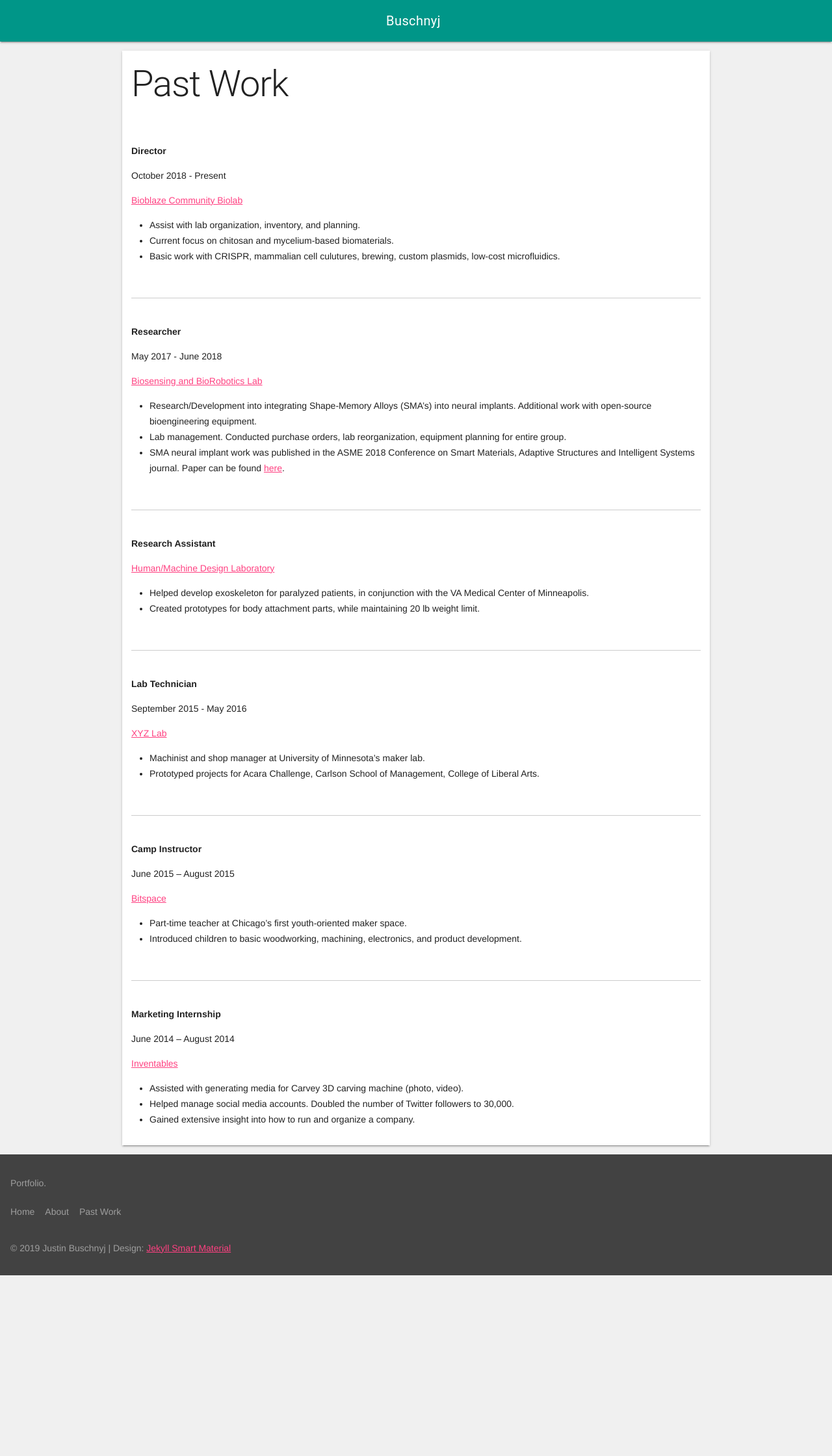
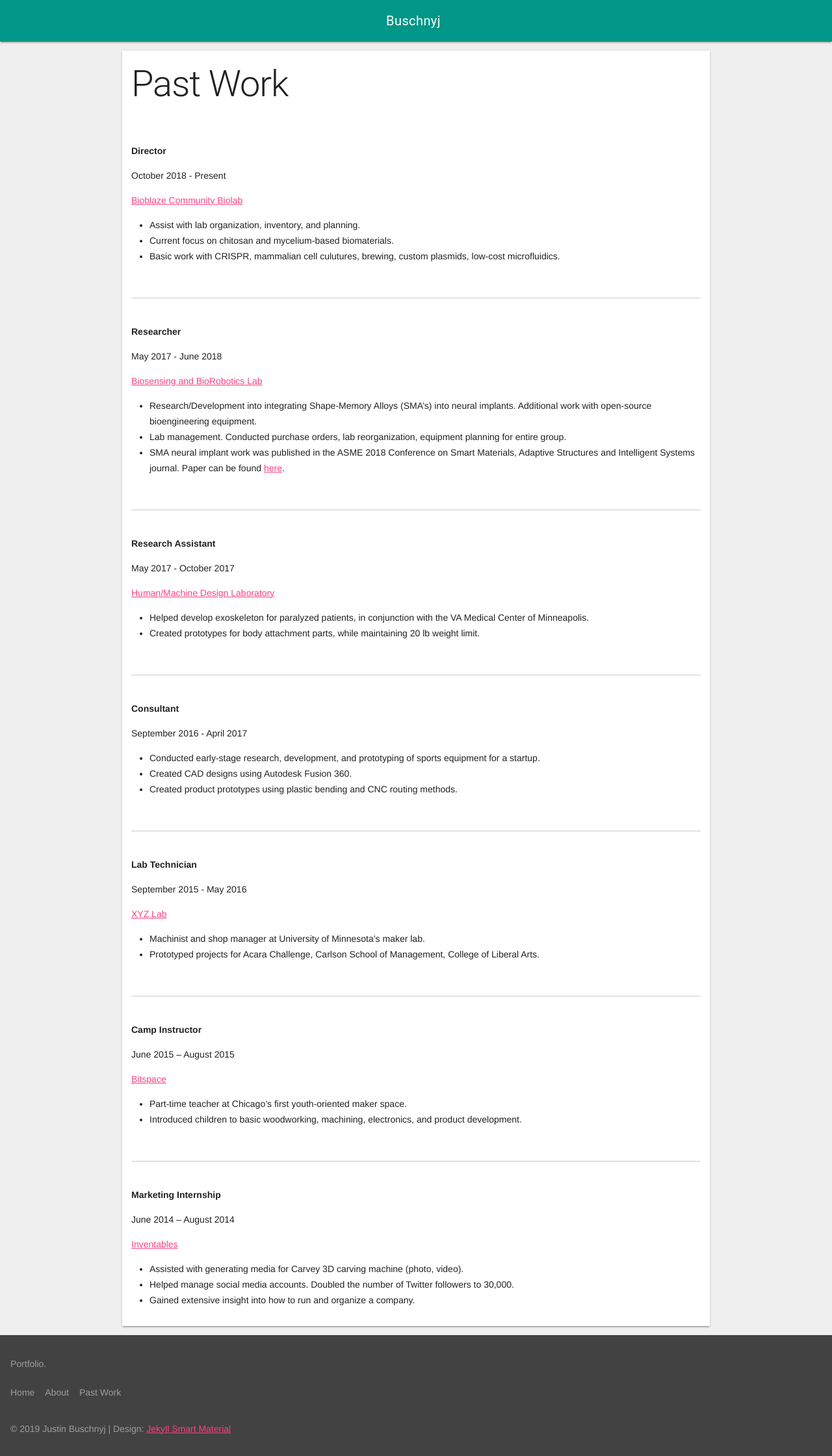
Before and after one commit to buschnyj/buschnyj.github.io, a Jekyll site: the page built from work.md, in a window 1280 px wide. Shown: the whole page at 65% size. Built offline with Jekyll 4.4.1, drawn with Linux system fonts in a browser that asks for light colours; nearby versions of some CDN libraries.

Commit message:
Update work.md
Added consultant work for sports equipment startup.

```diff
--- a/work.md
+++ b/work.md
@@ -41,10 +41,26 @@ May 2017 - June 2018
 
 **Research Assistant**
 
+May 2017 - October 2017
+
 [Human/Machine Design Laboratory](http://dept.me.umn.edu/labs/hmd/)
 
 - Helped develop exoskeleton for paralyzed patients, in conjunction with the VA Medical Center of Minneapolis.
 - Created prototypes for body attachment parts, while maintaining 20 lb weight limit.
+
+<br>
+
+---
+
+<br>
+
+**Consultant**
+
+September 2016 - April 2017
+
+- Conducted early-stage research, development, and prototyping of sports equipment for a startup.
+- Created CAD designs using Autodesk Fusion 360.
+- Created product prototypes using plastic bending and CNC routing methods.
 
 <br>
 
```
